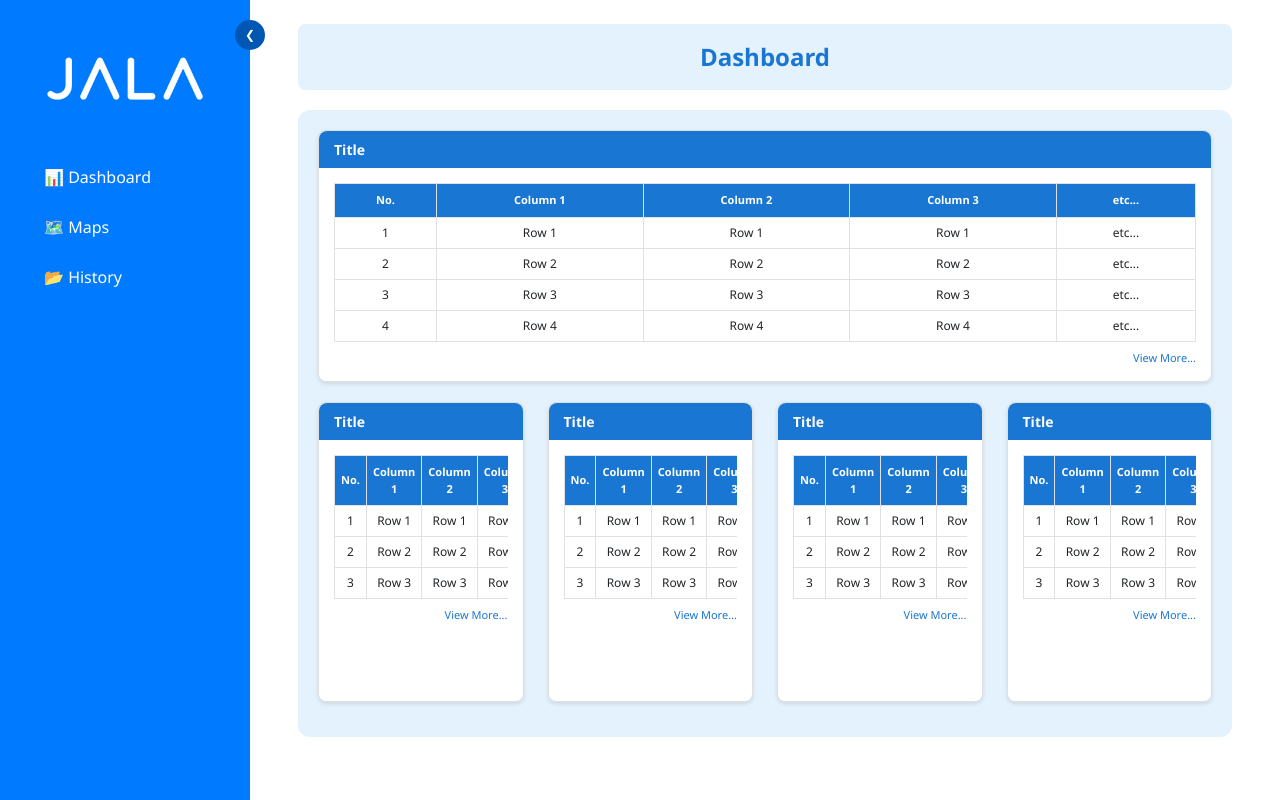
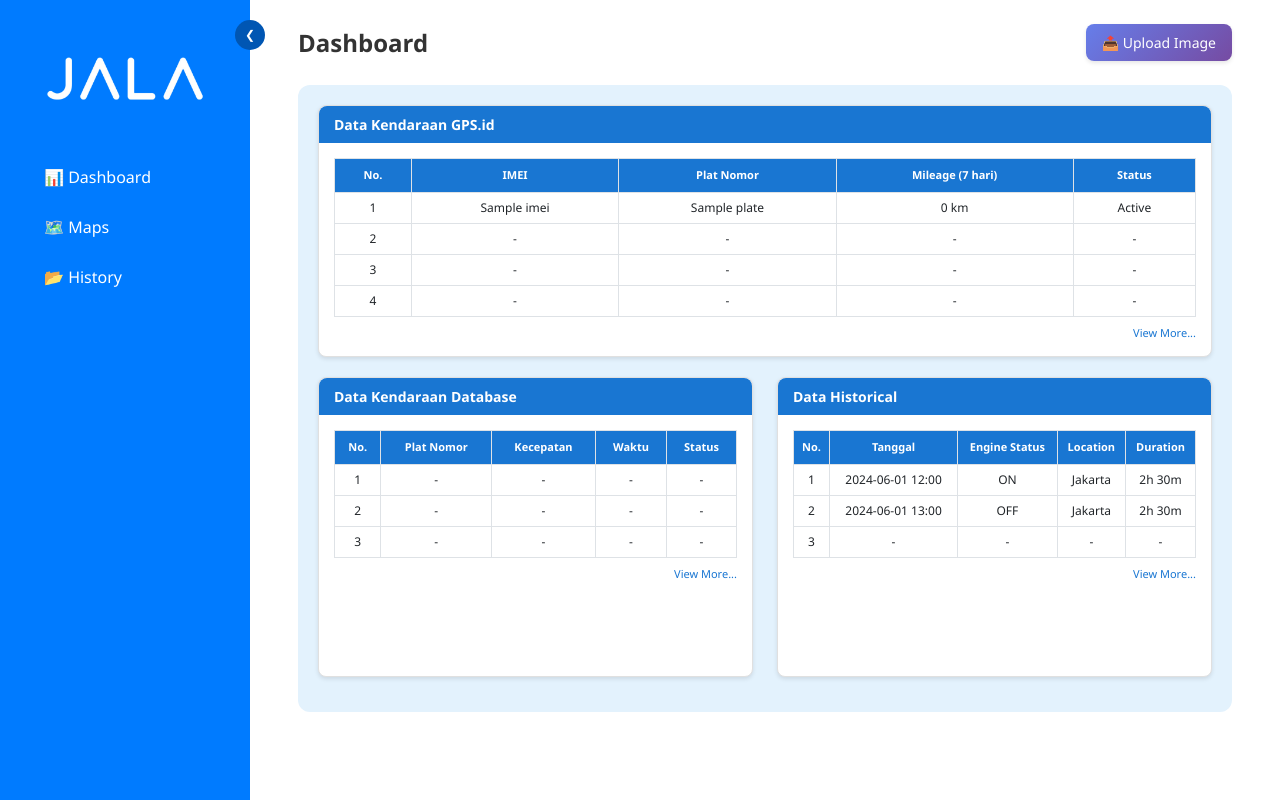
Before and after one commit to ITSupportJala/JalaVehiclesReport, a Flask app: page / in a window 1280 px wide. Run offline with Flask 3, Linux system fonts and the light colour scheme; a database or web service that is not in the repository returns one stand-in record (values such as "Sample title"); data that the repository does not hold is empty.

Commit message:
Assistant checkpoint: Updated dashboard with 3 tables and upload icon
Assistant generated file changes:
- templates/dashboard.html: Update dashboard structure with 3 tables and add upload icon, Add JavaScript for image upload functionality
- static/css/style.css: Add styles for upload button and adjust dashboard header

---

User prompt:

tabelnya  sudah benar, tapi hanya ada 3 tabel, yang mana tabel atas itu menampilkan kendaraan_jala, tabel kiri bawah kendaraan_db, dan tabel kanan bawah itu tabel historical. terus iconnya juga dibuat biar aku bisa upload gambar aja

Replit-Commit-Author: Assistant
Replit-Commit-Session-Id: b20c284d-0bfa-4779-94f3-ce980ca5c743

```diff
--- a/static/css/style.css
+++ b/static/css/style.css
@@ -98,14 +98,35 @@ body {
 }
 
 .dashboard-header {
-  background-color: #e3f2fd;
-  padding: 15px;
+  font-size: 24px;
+  font-weight: 600;
+  color: #333;
+  margin-bottom: 24px;
+  display: flex;
+  justify-content: space-between;
+  align-items: center;
+}
+
+.upload-section {
+  display: flex;
+  align-items: center;
+}
+
+.upload-btn {
+  background: linear-gradient(135deg, #667eea 0%, #764ba2 100%);
+  color: white;
+  border: none;
+  padding: 8px 16px;
   border-radius: 8px;
-  margin-bottom: 20px;
-  text-align: center;
-  font-size: 24px;
-  font-weight: bold;
-  color: #1976d2;
+  font-size: 14px;
+  cursor: pointer;
+  transition: all 0.3s ease;
+  box-shadow: 0 2px 4px rgba(0,0,0,0.1);
+}
+
+.upload-btn:hover {
+  transform: translateY(-2px);
+  box-shadow: 0 4px 8px rgba(0,0,0,0.2);
 }
 
 .card-section {
--- a/templates/dashboard.html
+++ b/templates/dashboard.html
@@ -24,177 +24,149 @@
     </nav>
 
     <main id="mainContent" class="main-content py-4 px-5">
-      <div class="dashboard-header">Dashboard</div>
+      <div class="dashboard-header">
+        Dashboard
+        <div class="upload-section">
+          <input type="file" id="imageUpload" accept="image/*" style="display: none;">
+          <button class="upload-btn" onclick="document.getElementById('imageUpload').click();">
+            📤 Upload Image
+          </button>
+        </div>
+      </div>
 
       <div class="card-section">
         <!-- Tabel Kendaraan Jala (Full Width) -->
         <div class="table-card full-width-table">
-          <div class="table-title">Title</div>
+          <div class="table-title">Data Kendaraan GPS.id</div>
           <div class="table-responsive">
             <table class="table table-bordered dashboard-table">
               <thead class="table-header">
                 <tr>
                   <th>No.</th>
-                  <th>Column 1</th>
-                  <th>Column 2</th>
-                  <th>Column 3</th>
-                  <th>etc...</th>
+                  <th>IMEI</th>
+                  <th>Plat Nomor</th>
+                  <th>Mileage (7 hari)</th>
+                  <th>Status</th>
                 </tr>
               </thead>
               <tbody>
                 {% for item in data_jala %}
                 <tr>
                   <td>{{ loop.index }}</td>
-                  <td>Row {{ loop.index }}</td>
-                  <td>Row {{ loop.index }}</td>
-                  <td>Row {{ loop.index }}</td>
-                  <td>etc...</td>
+                  <td>{{ item.imei }}</td>
+                  <td>{{ item.plate }}</td>
+                  <td>{{ item.mileage }} km</td>
+                  <td>Active</td>
                 </tr>
                 {% endfor %}
                 {% if data_jala|length < 4 %}
                   {% for i in range(data_jala|length + 1, 5) %}
                   <tr>
                     <td>{{ i }}</td>
-                    <td>Row {{ i }}</td>
-                    <td>Row {{ i }}</td>
-                    <td>Row {{ i }}</td>
-                    <td>etc...</td>
+                    <td>-</td>
+                    <td>-</td>
+                    <td>-</td>
+                    <td>-</td>
                   </tr>
                   {% endfor %}
                 {% endif %}
               </tbody>
             </table>
           </div>
-          <div class="view-more">View More...</div>
+          <div class="view-more">
+            <a href="/kendaraan-jala" style="text-decoration: none; color: inherit;">View More...</a>
+          </div>
         </div>
 
-        <!-- Row dengan 4 tabel kecil -->
+        <!-- Row dengan 2 tabel -->
         <div class="row mt-3">
-          <!-- Tabel 1 -->
-          <div class="col-md-3">
+          <!-- Tabel Kendaraan DB (Kiri) -->
+          <div class="col-md-6">
             <div class="table-card small-table">
-              <div class="table-title">Title</div>
+              <div class="table-title">Data Kendaraan Database</div>
               <div class="table-responsive">
                 <table class="table table-bordered dashboard-table">
                   <thead class="table-header">
                     <tr>
                       <th>No.</th>
-                      <th>Column 1</th>
-                      <th>Column 2</th>
-                      <th>Column 3</th>
-                      <th>etc...</th>
+                      <th>Plat Nomor</th>
+                      <th>Kecepatan</th>
+                      <th>Waktu</th>
+                      <th>Status</th>
                     </tr>
                   </thead>
                   <tbody>
-                    {% for i in range(1, 4) %}
+                    {% for item in data_db %}
                     <tr>
-                      <td>{{ i }}</td>
-                      <td>Row {{ i }}</td>
-                      <td>Row {{ i }}</td>
-                      <td>Row {{ i }}</td>
-                      <td>etc...</td>
+                      <td>{{ loop.index }}</td>
+                      <td>{{ item.VehicleNumber }}</td>
+                      <td>{{ item.Speed }} km/h</td>
+                      <td>Recent</td>
+                      <td>Online</td>
                     </tr>
                     {% endfor %}
+                    {% if data_db|length < 3 %}
+                      {% for i in range(data_db|length + 1, 4) %}
+                      <tr>
+                        <td>{{ i }}</td>
+                        <td>-</td>
+                        <td>-</td>
+                        <td>-</td>
+                        <td>-</td>
+                      </tr>
+                      {% endfor %}
+                    {% endif %}
                   </tbody>
                 </table>
               </div>
-              <div class="view-more">View More...</div>
+              <div class="view-more">
+                <a href="/kendaraan-db" style="text-decoration: none; color: inherit;">View More...</a>
+              </div>
             </div>
           </div>
 
-          <!-- Tabel 2 -->
-          <div class="col-md-3">
+          <!-- Tabel Historical (Kanan) -->
+          <div class="col-md-6">
             <div class="table-card small-table">
-              <div class="table-title">Title</div>
+              <div class="table-title">Data Historical</div>
               <div class="table-responsive">
                 <table class="table table-bordered dashboard-table">
                   <thead class="table-header">
                     <tr>
                       <th>No.</th>
-                      <th>Column 1</th>
-                      <th>Column 2</th>
-                      <th>Column 3</th>
-                      <th>etc...</th>
+                      <th>Tanggal</th>
+                      <th>Engine Status</th>
+                      <th>Location</th>
+                      <th>Duration</th>
                     </tr>
                   </thead>
                   <tbody>
-                    {% for i in range(1, 4) %}
+                    {% for item in data_history %}
                     <tr>
-                      <td>{{ i }}</td>
-                      <td>Row {{ i }}</td>
-                      <td>Row {{ i }}</td>
-                      <td>Row {{ i }}</td>
-                      <td>etc...</td>
+                      <td>{{ loop.index }}</td>
+                      <td>{{ item.datetime }}</td>
+                      <td>{{ item.engine }}</td>
+                      <td>Jakarta</td>
+                      <td>2h 30m</td>
                     </tr>
                     {% endfor %}
+                    {% if data_history|length < 3 %}
+                      {% for i in range(data_history|length + 1, 4) %}
+                      <tr>
+                        <td>{{ i }}</td>
+                        <td>-</td>
+                        <td>-</td>
+                        <td>-</td>
+                        <td>-</td>
+                      </tr>
+                      {% endfor %}
+                    {% endif %}
                   </tbody>
                 </table>
               </div>
-              <div class="view-more">View More...</div>
-            </div>
-          </div>
-
-          <!-- Tabel 3 -->
-          <div class="col-md-3">
-            <div class="table-card small-table">
-              <div class="table-title">Title</div>
-              <div class="table-responsive">
-                <table class="table table-bordered dashboard-table">
-                  <thead class="table-header">
-                    <tr>
-                      <th>No.</th>
-                      <th>Column 1</th>
-                      <th>Column 2</th>
-                      <th>Column 3</th>
-                      <th>etc...</th>
-                    </tr>
-                  </thead>
-                  <tbody>
-                    {% for i in range(1, 4) %}
-                    <tr>
-                      <td>{{ i }}</td>
-                      <td>Row {{ i }}</td>
-                      <td>Row {{ i }}</td>
-                      <td>Row {{ i }}</td>
-                      <td>etc...</td>
-                    </tr>
-                    {% endfor %}
-                  </tbody>
-                </table>
+              <div class="view-more">
+                <a href="/historical" style="text-decoration: none; color: inherit;">View More...</a>
               </div>
-              <div class="view-more">View More...</div>
-            </div>
-          </div>
-
-          <!-- Tabel 4 -->
-          <div class="col-md-3">
-            <div class="table-card small-table">
-              <div class="table-title">Title</div>
-              <div class="table-responsive">
-                <table class="table table-bordered dashboard-table">
-                  <thead class="table-header">
-                    <tr>
-                      <th>No.</th>
-                      <th>Column 1</th>
-                      <th>Column 2</th>
-                      <th>Column 3</th>
-                      <th>etc...</th>
-                    </tr>
-                  </thead>
-                  <tbody>
-                    {% for i in range(1, 4) %}
-                    <tr>
-                      <td>{{ i }}</td>
-                      <td>Row {{ i }}</td>
-                      <td>Row {{ i }}</td>
-                      <td>Row {{ i }}</td>
-                      <td>etc...</td>
-                    </tr>
-                    {% endfor %}
-                  </tbody>
-                </table>
-              </div>
-              <div class="view-more">View More...</div>
             </div>
           </div>
         </div>
@@ -220,6 +192,21 @@ document.addEventListener('DOMContentLoaded', function() {
       toggleIcon.textContent = '❮';
     }
   });
+
+  // Handle image upload
+  document.getElementById('imageUpload').addEventListener('change', function(event) {
+    const file = event.target.files[0];
+    if (file) {
+      const reader = new FileReader();
+      reader.onload = function(e) {
+        // You can handle the uploaded image here
+        console.log('Image uploaded:', file.name);
+        alert('Image uploaded: ' + file.name);
+        // You can send this to your server or display it somewhere
+      };
+      reader.readAsDataURL(file);
+    }
+  });
 });
 </script>
 </body>
```
